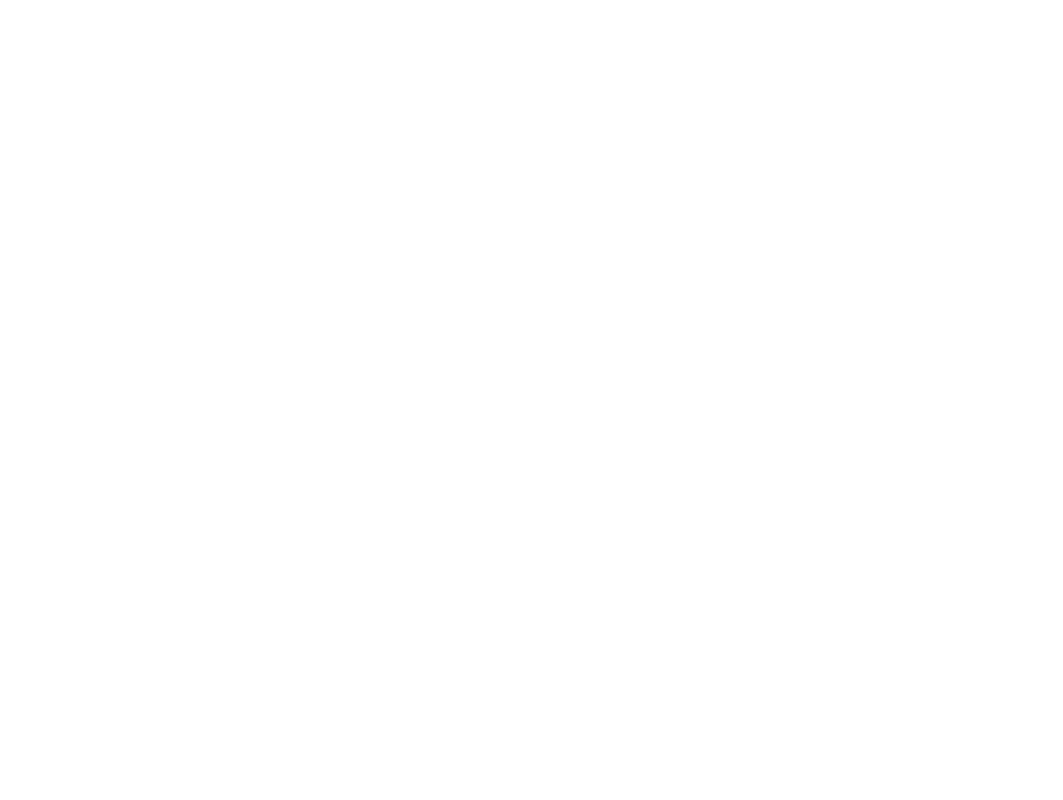
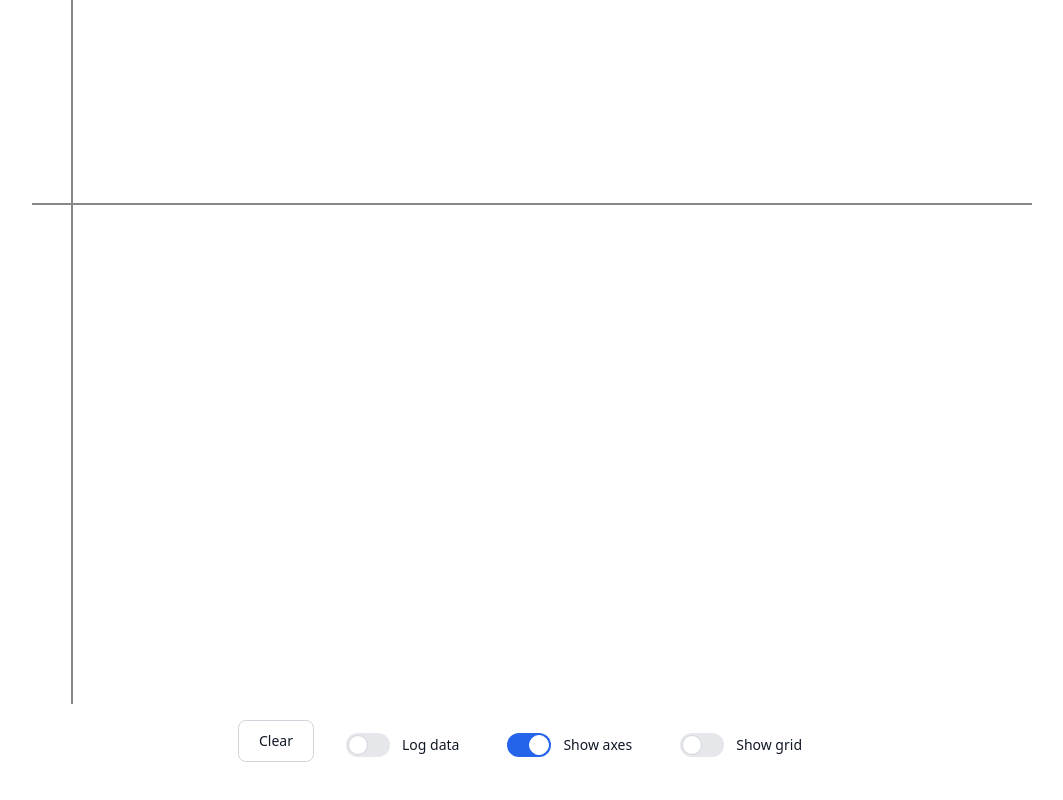
Before and after one commit to michalsek/webaudio-tests, a React (Vite) app: page / in a window 1280 px wide. Shown: the part 414-1214 px from the top of the page, without its empty margins (108-1171 px from the left). Before the commit the page ends 1138 px from the top, so only its background shows below. Built offline with nearby package versions, Linux system fonts and the light colour scheme.

Commit message:
it go home

```diff
--- a/src/App.tsx
+++ b/src/App.tsx
@@ -1,4 +1,6 @@
-import React, { PropsWithChildren, useRef, useState } from 'react';
+import React, { PropsWithChildren, useEffect, useRef, useState } from 'react';
+
+const cPlotPadding = 40 as const;
 
 interface DataSink {
   sampleRate: number;
@@ -27,7 +29,7 @@
   PropsWithChildren<{ value: boolean; onToggle: () => void }>
 > = ({ value, onToggle, children }) => {
   return (
-    <label className="inline-flex items-center cursor-pointer">
+    <label className="inline-flex items-center cursor-pointer mx-6">
       <input
         type="checkbox"
         value={value ? '1' : '0'}
@@ -47,6 +49,8 @@
   const canvasRef = useRef<HTMLCanvasElement>(null);
   const aCtxRef = useRef<AudioContext | null>(null);
   const [eLogData, setELogData] = useState(false);
+  const [showGrid, setShowGrid] = useState(false);
+  const [showAxes, setShowAxes] = useState(true);
 
   const getAudioContext = () => {
     if (!aCtxRef.current) {
@@ -135,18 +139,76 @@
     dataSink.data = outputData;
   };
 
+  const drawAxes = () => {
+    const { canvas, cvsCtx } = getCanvas();
+
+    cvsCtx.lineWidth = 2;
+    cvsCtx.strokeStyle = '#888888';
+
+    cvsCtx.beginPath();
+    cvsCtx.moveTo(0, canvas.height / 2);
+    cvsCtx.lineTo(canvas.width, canvas.height / 2);
+    cvsCtx.stroke();
+
+    cvsCtx.beginPath();
+    cvsCtx.moveTo(cPlotPadding, 0);
+    cvsCtx.lineTo(cPlotPadding, canvas.height);
+    cvsCtx.stroke();
+  };
+
+  const drawGrid = () => {
+    const { canvas, cvsCtx } = getCanvas();
+
+    cvsCtx.lineWidth = 1;
+    cvsCtx.strokeStyle = '#eeeeee';
+
+    const inc = Math.max(canvas.width / 60, canvas.height / 60);
+
+    const xStart = cPlotPadding - Math.floor(cPlotPadding / inc) * inc;
+    for (let i = xStart; i < canvas.width; i += inc) {
+      cvsCtx.beginPath();
+      cvsCtx.moveTo(i, 0);
+      cvsCtx.lineTo(i, canvas.height);
+      cvsCtx.stroke();
+    }
+
+    const yStart =
+      canvas.height / 2 - Math.floor(canvas.height / 2 / inc) * inc;
+
+    for (let i = yStart; i < canvas.height; i += inc) {
+      cvsCtx.beginPath();
+      cvsCtx.moveTo(0, i);
+      cvsCtx.lineTo(canvas.width, i);
+      cvsCtx.stroke();
+    }
+  };
+
+  const clear = () => {
+    const { canvas, cvsCtx } = getCanvas();
+
+    cvsCtx.clearRect(0, 0, canvas.width, canvas.height);
+
+    if (showGrid) {
+      drawGrid();
+    }
+
+    if (showAxes) {
+      drawAxes();
+    }
+  };
+
   const drawData = (dataSink: DataSink) => {
     const { canvas, cvsCtx } = getCanvas();
 
-    cvsCtx.clearRect(0, 0, canvas.width, canvas.height);
+    clear();
 
     cvsCtx.lineWidth = 1;
     cvsCtx.strokeStyle = '#abcdef';
 
     cvsCtx.beginPath();
 
-    const xIncrement = (canvas.width * 1.0) / dataSink.data.length;
-    let x = 0;
+    const xIncrement = (canvas.width - cPlotPadding) / dataSink.data.length;
+    let x = cPlotPadding;
 
     const getY = (v: number) => (v * canvas.height) / 256.0;
 
@@ -414,11 +476,9 @@
     noise.stop(tNow + params.decay);
   };
 
-  const onClearPress = () => {
-    const { canvas, cvsCtx } = getCanvas();
-
-    cvsCtx.clearRect(0, 0, canvas.width, canvas.height);
-  };
+  useEffect(() => {
+    clear();
+  }, []);
 
   return (
     <div className="flex flex-col items-center pt-4">
@@ -427,7 +487,15 @@
         <Button onClick={onHiHatPress}>Hi-Hat</Button>
         <Button onClick={onClapPress}>Clap</Button>
         <Button onClick={onSnarePress}>Snare</Button>
-        <Button onClick={onClearPress}>Clear</Button>
+      </div>
+      <canvas
+        ref={canvasRef}
+        width={1000}
+        height={1000}
+        className="rounded bg-white"
+      />
+      <div className="py-4 flex flex-row justify-center items-center">
+        <Button onClick={clear}>Clear</Button>
         <Toggle
           value={eLogData}
           onToggle={() => {
@@ -435,13 +503,21 @@
           }}>
           Log data
         </Toggle>
+        <Toggle
+          value={showAxes}
+          onToggle={() => {
+            setShowAxes((prev) => !prev);
+          }}>
+          Show axes
+        </Toggle>
+        <Toggle
+          value={showGrid}
+          onToggle={() => {
+            setShowGrid((prev) => !prev);
+          }}>
+          Show grid
+        </Toggle>
       </div>
-      <canvas
-        ref={canvasRef}
-        width={1000}
-        height={1000}
-        className="rounded bg-white"
-      />
     </div>
   );
 }
```
